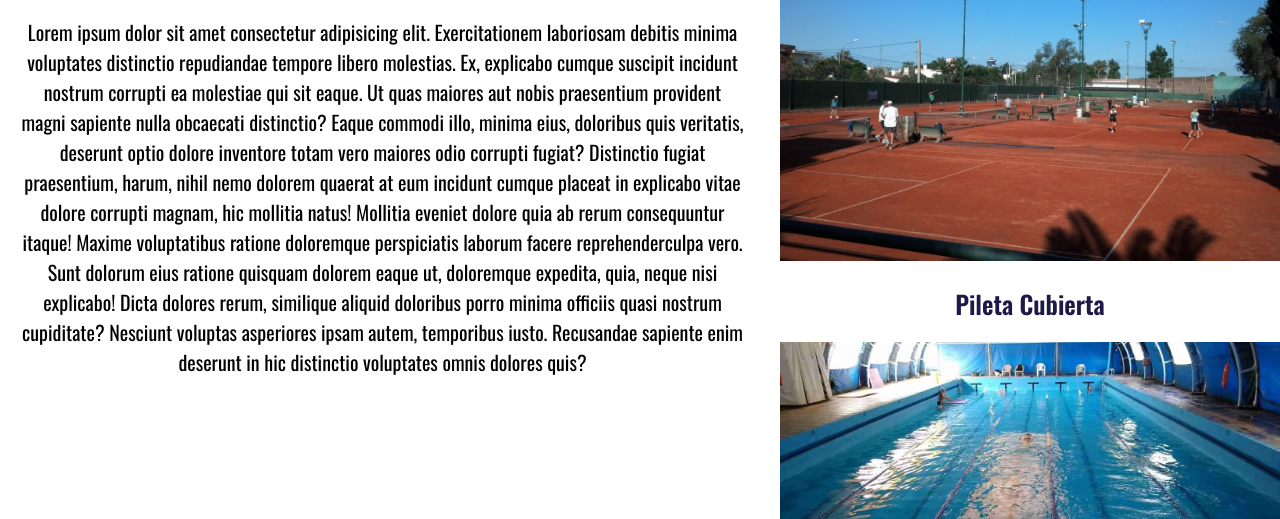
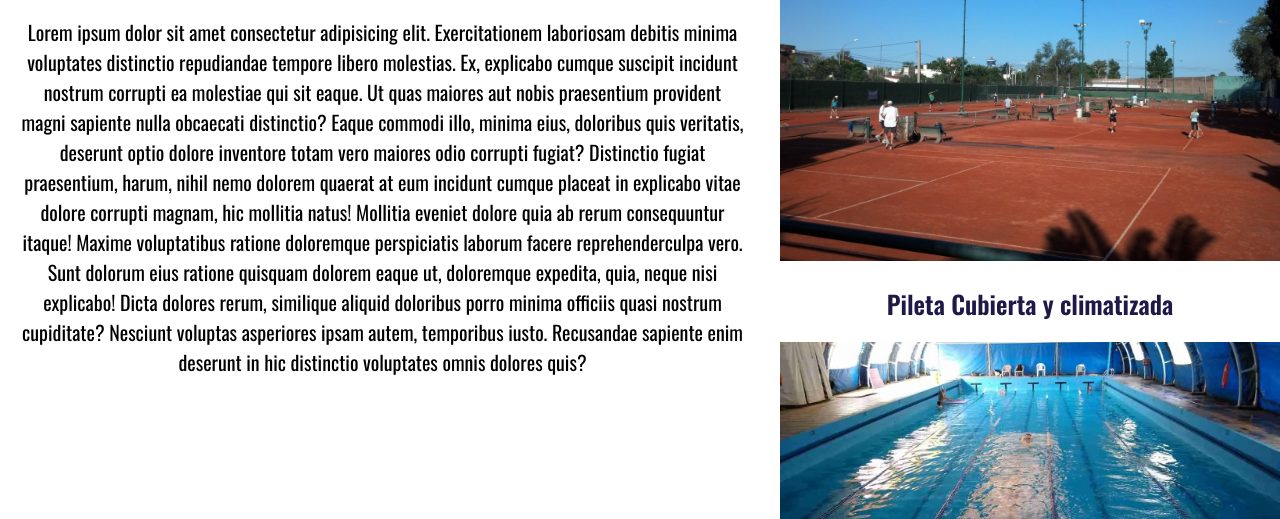
Before and after one commit to agusfasulo/proyectoFinalWDCoder, a plain HTML site: page pages/actividades.html in a window 1280 px wide. Shown: the part 281-800 px from the top of the page. Drawn offline with nearby package versions, Linux system fonts and the light colour scheme.

Commit message:
Cambio h3 en actividades

```diff
--- a/pages/actividades.html
+++ b/pages/actividades.html
@@ -41,7 +41,7 @@
 			<article>
 				<img src="../images/tenis.jpg" alt="tenis" width="500">
 			</article>
-			<h3 class="subtitle">Pileta Cubierta</h3>
+			<h3 class="subtitle">Pileta Cubierta y climatizada</h3>
 			<article>
 				<img src="../images/pileta2.jpg" alt="amo cordoba" width="500">
 			</article>
```
